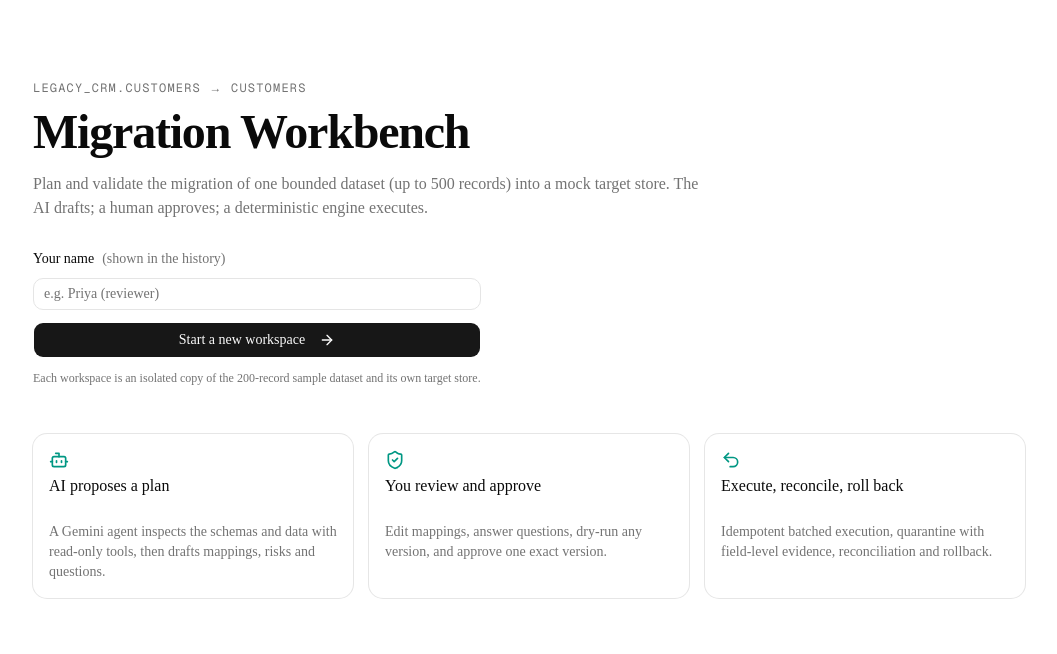
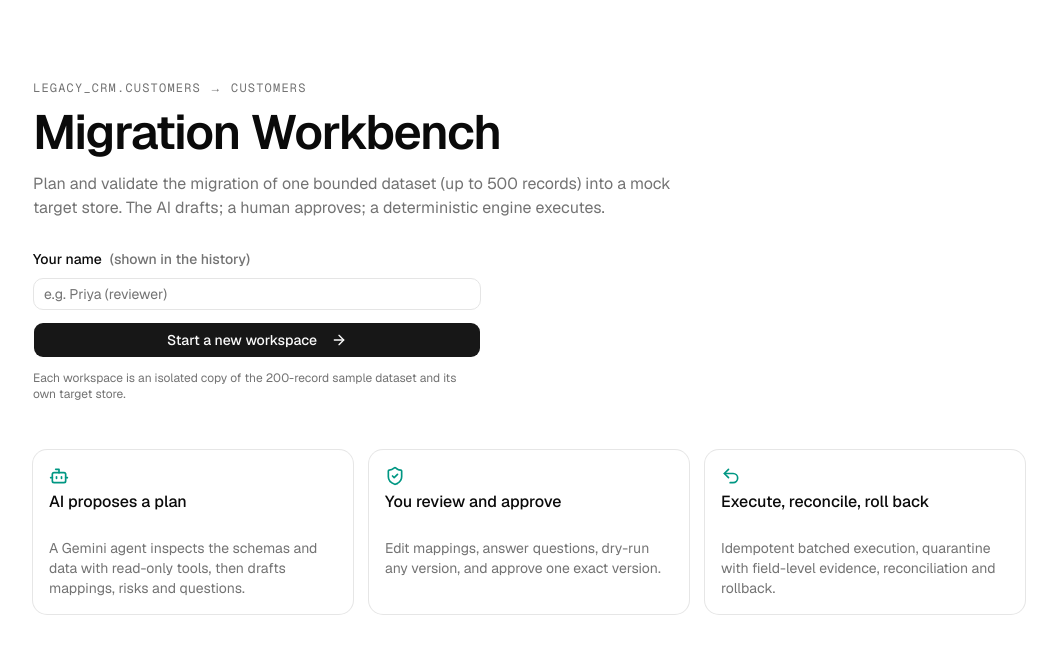
Before and after one commit to masharma2004/migration-workbench, a Next.js app: page / in a window 1280 px wide. Shown: the top 654 px of the page, without its empty margins (111-1168 px from the left). Built offline with nearby package versions, Linux system fonts and the light colour scheme.

Commit message:
fix(ui): wire Geist font variables; left-align truncated transform chips

```diff
--- a/src/app/globals.css
+++ b/src/app/globals.css
@@ -7,9 +7,9 @@
 @theme inline {
   --color-background: var(--background);
   --color-foreground: var(--foreground);
-  --font-sans: var(--font-sans);
+  --font-sans: var(--font-geist-sans);
   --font-mono: var(--font-geist-mono);
-  --font-heading: var(--font-sans);
+  --font-heading: var(--font-geist-sans);
   --color-sidebar-ring: var(--sidebar-ring);
   --color-sidebar-border: var(--sidebar-border);
   --color-sidebar-accent-foreground: var(--sidebar-accent-foreground);
--- a/src/components/plan/transform-chip.tsx
+++ b/src/components/plan/transform-chip.tsx
@@ -3,7 +3,7 @@ import { Badge } from '@/components/ui/badge';
 export function TransformChip({ rule, params }: { rule: string; params: unknown }) {
   const p = params && typeof params === 'object' && Object.keys(params).length ? JSON.stringify(params) : '';
   return (
-    <Badge variant="outline" className="max-w-72 truncate font-mono text-[11px] font-normal" title={p ? `${rule} ${p}` : rule}>
+    <Badge variant="outline" className="max-w-72 justify-start truncate font-mono text-[11px] font-normal" title={p ? `${rule} ${p}` : rule}>
       {rule}{p && <span className="ml-1 text-muted-foreground">{p.length > 40 ? `${p.slice(0, 40)}…` : p}</span>}
     </Badge>
   );
```
